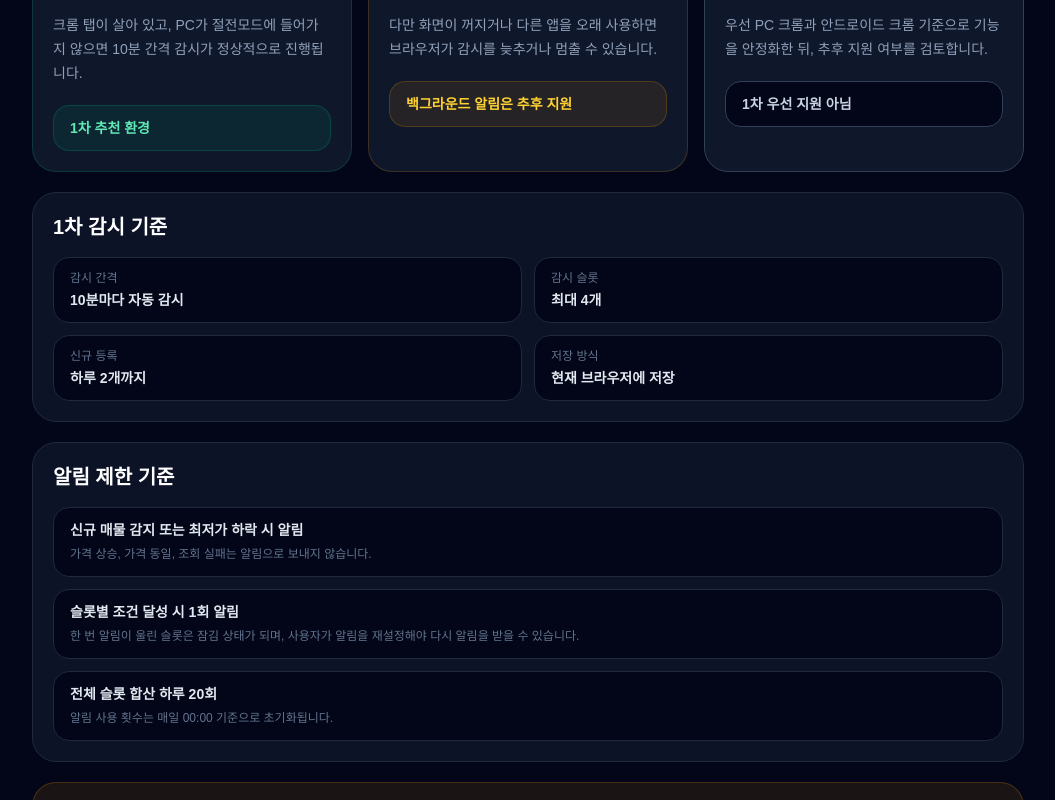
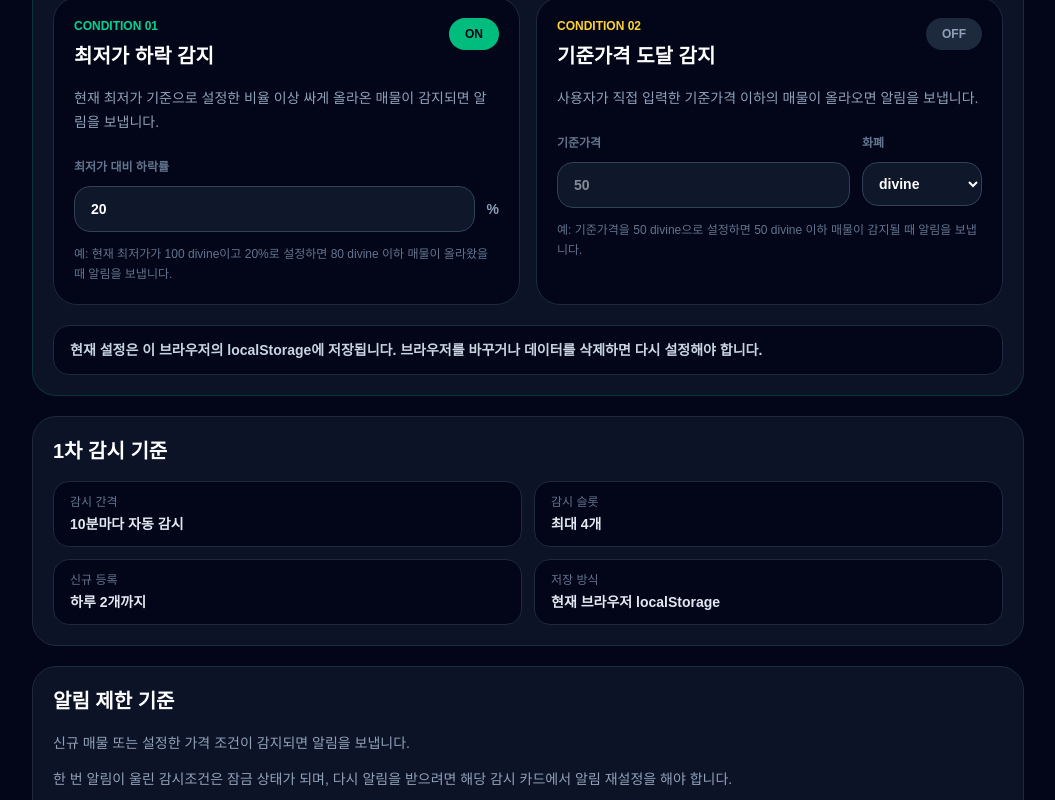
Before and after one commit to gunsoo0003-dev/poe2-radar, a Next.js app: page /watch/settings in a window 1280 px wide. Shown: the part 560-1360 px from the top of the page, without its empty margins (112-1167 px from the left). Built offline with nearby package versions, Linux system fonts and the light colour scheme.

Commit message:
add alert condition settings

```diff
--- a/app/watch/settings/page.tsx
+++ b/app/watch/settings/page.tsx
@@ -3,7 +3,29 @@
 import Link from 'next/link';
 import { useEffect, useState } from 'react';
 
-type NotificationPermissionState = 'default' | 'granted' | 'denied' | 'unsupported';
+type NotificationPermissionState =
+  | 'default'
+  | 'granted'
+  | 'denied'
+  | 'unsupported';
+
+type AlertSettings = {
+  priceDropAlertEnabled: boolean;
+  priceDropPercent: string;
+  targetPriceAlertEnabled: boolean;
+  targetPriceAmount: string;
+  targetPriceCurrency: string;
+};
+
+const ALERT_SETTINGS_KEY = 'poe2-watch-alert-settings';
+
+const DEFAULT_ALERT_SETTINGS: AlertSettings = {
+  priceDropAlertEnabled: true,
+  priceDropPercent: '20',
+  targetPriceAlertEnabled: false,
+  targetPriceAmount: '',
+  targetPriceCurrency: 'divine',
+};
 
 function getPermissionText(permission: NotificationPermissionState) {
   if (permission === 'granted') {
@@ -41,6 +63,10 @@ export default function WatchSettingsPage() {
   const [permission, setPermission] =
     useState<NotificationPermissionState>('default');
 
+  const [alertSettings, setAlertSettings] = useState<AlertSettings>(
+    DEFAULT_ALERT_SETTINGS,
+  );
+
   useEffect(() => {
     if (typeof window === 'undefined') {
       return;
@@ -52,7 +78,41 @@ export default function WatchSettingsPage() {
     }
 
     setPermission(Notification.permission as NotificationPermissionState);
+
+    const savedSettings = localStorage.getItem(ALERT_SETTINGS_KEY);
+
+    if (!savedSettings) {
+      localStorage.setItem(
+        ALERT_SETTINGS_KEY,
+        JSON.stringify(DEFAULT_ALERT_SETTINGS),
+      );
+      return;
+    }
+
+    try {
+      const parsedSettings = JSON.parse(savedSettings) as AlertSettings;
+
+      setAlertSettings({
+        ...DEFAULT_ALERT_SETTINGS,
+        ...parsedSettings,
+      });
+    } catch {
+      localStorage.setItem(
+        ALERT_SETTINGS_KEY,
+        JSON.stringify(DEFAULT_ALERT_SETTINGS),
+      );
+    }
   }, []);
+
+  const saveAlertSettings = (nextSettings: AlertSettings) => {
+    setAlertSettings(nextSettings);
+
+    if (typeof window === 'undefined') {
+      return;
+    }
+
+    localStorage.setItem(ALERT_SETTINGS_KEY, JSON.stringify(nextSettings));
+  };
 
   const handleRequestNotification = async () => {
     if (!('Notification' in window)) {
@@ -117,6 +177,254 @@ export default function WatchSettingsPage() {
               알림 권한 허용
             </button>
           </div>
+        </section>
+
+        <section className="rounded-3xl border border-emerald-500/20 bg-slate-900/80 p-5">
+          <p className="text-xs font-black tracking-[0.28em] text-emerald-400">
+            ALERT CONDITION SETTINGS
+          </p>
+
+          <h2 className="mt-3 text-2xl font-black text-white">
+            실전 알림 조건 설정
+          </h2>
+
+          <p className="mt-2 text-sm leading-6 text-slate-400">
+            알림은 두 가지 방식으로 설정할 수 있습니다. 최저가 대비 하락률
+            기준으로 받을 수도 있고, 직접 입력한 기준가격 이하 매물이 올라왔을
+            때 받을 수도 있습니다.
+          </p>
+
+          <div className="mt-5 grid grid-cols-1 gap-4 md:grid-cols-2">
+            <div className="rounded-3xl border border-slate-800 bg-slate-950 p-5">
+              <div className="flex items-start justify-between gap-4">
+                <div>
+                  <p className="text-xs font-black text-emerald-400">
+                    CONDITION 01
+                  </p>
+
+                  <h3 className="mt-2 text-xl font-black text-white">
+                    최저가 하락 감지
+                  </h3>
+                </div>
+
+                <button
+                  type="button"
+                  onClick={() =>
+                    saveAlertSettings({
+                      ...alertSettings,
+                      priceDropAlertEnabled:
+                        !alertSettings.priceDropAlertEnabled,
+                    })
+                  }
+                  className={`rounded-full px-4 py-2 text-xs font-black transition ${
+                    alertSettings.priceDropAlertEnabled
+                      ? 'bg-emerald-500 text-slate-950'
+                      : 'bg-slate-800 text-slate-400'
+                  }`}
+                >
+                  {alertSettings.priceDropAlertEnabled ? 'ON' : 'OFF'}
+                </button>
+              </div>
+
+              <p className="mt-4 text-sm leading-6 text-slate-400">
+                현재 최저가 기준으로 설정한 비율 이상 싸게 올라온 매물이
+                감지되면 알림을 보냅니다.
+              </p>
+
+              <div className="mt-5">
+                <label className="text-xs font-bold text-slate-500">
+                  최저가 대비 하락률
+                </label>
+
+                <div className="mt-2 flex items-center gap-3">
+                  <input
+                    type="number"
+                    min="1"
+                    max="99"
+                    value={alertSettings.priceDropPercent}
+                    onChange={(event) =>
+                      saveAlertSettings({
+                        ...alertSettings,
+                        priceDropPercent: event.target.value,
+                      })
+                    }
+                    className="w-full rounded-2xl border border-slate-700 bg-slate-900 px-4 py-3 text-sm font-bold text-white outline-none focus:border-emerald-400"
+                    placeholder="20"
+                  />
+
+                  <span className="text-sm font-black text-slate-400">
+                    %
+                  </span>
+                </div>
+
+                <p className="mt-3 text-xs leading-5 text-slate-500">
+                  예: 현재 최저가가 100 divine이고 20%로 설정하면 80 divine 이하
+                  매물이 올라왔을 때 알림을 보냅니다.
+                </p>
+              </div>
+            </div>
+
+            <div className="rounded-3xl border border-slate-800 bg-slate-950 p-5">
+              <div className="flex items-start justify-between gap-4">
+                <div>
+                  <p className="text-xs font-black text-amber-300">
+                    CONDITION 02
+                  </p>
+
+                  <h3 className="mt-2 text-xl font-black text-white">
+                    기준가격 도달 감지
+                  </h3>
+                </div>
+
+                <button
+                  type="button"
+                  onClick={() =>
+                    saveAlertSettings({
+                      ...alertSettings,
+                      targetPriceAlertEnabled:
+                        !alertSettings.targetPriceAlertEnabled,
+                    })
+                  }
+                  className={`rounded-full px-4 py-2 text-xs font-black transition ${
+                    alertSettings.targetPriceAlertEnabled
+                      ? 'bg-amber-400 text-slate-950'
+                      : 'bg-slate-800 text-slate-400'
+                  }`}
+                >
+                  {alertSettings.targetPriceAlertEnabled ? 'ON' : 'OFF'}
+                </button>
+              </div>
+
+              <p className="mt-4 text-sm leading-6 text-slate-400">
+                사용자가 직접 입력한 기준가격 이하의 매물이 올라오면 알림을
+                보냅니다.
+              </p>
+
+              <div className="mt-5 grid grid-cols-[1fr_120px] gap-3">
+                <div>
+                  <label className="text-xs font-bold text-slate-500">
+                    기준가격
+                  </label>
+
+                  <input
+                    type="number"
+                    min="0"
+                    value={alertSettings.targetPriceAmount}
+                    onChange={(event) =>
+                      saveAlertSettings({
+                        ...alertSettings,
+                        targetPriceAmount: event.target.value,
+                      })
+                    }
+                    className="mt-2 w-full rounded-2xl border border-slate-700 bg-slate-900 px-4 py-3 text-sm font-bold text-white outline-none focus:border-amber-300"
+                    placeholder="50"
+                  />
+                </div>
+
+                <div>
+                  <label className="text-xs font-bold text-slate-500">
+                    화폐
+                  </label>
+
+                  <select
+                    value={alertSettings.targetPriceCurrency}
+                    onChange={(event) =>
+                      saveAlertSettings({
+                        ...alertSettings,
+                        targetPriceCurrency: event.target.value,
+                      })
+                    }
+                    className="mt-2 w-full rounded-2xl border border-slate-700 bg-slate-900 px-3 py-3 text-sm font-bold text-white outline-none focus:border-amber-300"
+                  >
+                    <option value="divine">divine</option>
+                    <option value="exalted">exalted</option>
+                    <option value="chaos">chaos</option>
+                  </select>
+                </div>
+              </div>
+
+              <p className="mt-3 text-xs leading-5 text-slate-500">
+                예: 기준가격을 50 divine으로 설정하면 50 divine 이하 매물이
+                감지될 때 알림을 보냅니다.
+              </p>
+            </div>
+          </div>
+
+          <div className="mt-5 rounded-2xl border border-slate-800 bg-slate-950 px-4 py-3">
+            <p className="text-sm font-bold leading-6 text-slate-300">
+              현재 설정은 이 브라우저의 localStorage에 저장됩니다. 브라우저를
+              바꾸거나 데이터를 삭제하면 다시 설정해야 합니다.
+            </p>
+          </div>
+        </section>
+
+        <section className="rounded-3xl border border-slate-800 bg-slate-900/80 p-5">
+          <h2 className="text-xl font-black text-white">
+            1차 감시 기준
+          </h2>
+
+          <div className="mt-4 grid grid-cols-1 gap-3 md:grid-cols-2">
+            <div className="rounded-2xl border border-slate-800 bg-slate-950 px-4 py-3">
+              <p className="text-xs text-slate-500">감시 간격</p>
+              <p className="mt-1 text-sm font-bold text-slate-200">
+                10분마다 자동 감시
+              </p>
+            </div>
+
+            <div className="rounded-2xl border border-slate-800 bg-slate-950 px-4 py-3">
+              <p className="text-xs text-slate-500">감시 슬롯</p>
+              <p className="mt-1 text-sm font-bold text-slate-200">
+                최대 4개
+              </p>
+            </div>
+
+            <div className="rounded-2xl border border-slate-800 bg-slate-950 px-4 py-3">
+              <p className="text-xs text-slate-500">신규 등록</p>
+              <p className="mt-1 text-sm font-bold text-slate-200">
+                하루 2개까지
+              </p>
+            </div>
+
+            <div className="rounded-2xl border border-slate-800 bg-slate-950 px-4 py-3">
+              <p className="text-xs text-slate-500">저장 방식</p>
+              <p className="mt-1 text-sm font-bold text-slate-200">
+                현재 브라우저 localStorage
+              </p>
+            </div>
+          </div>
+        </section>
+
+        <section className="rounded-3xl border border-slate-800 bg-slate-900/80 p-5">
+          <h2 className="text-xl font-black text-white">
+            알림 제한 기준
+          </h2>
+
+          <div className="mt-4 flex flex-col gap-3 text-sm leading-6 text-slate-400">
+            <p>
+              신규 매물 또는 설정한 가격 조건이 감지되면 알림을 보냅니다.
+            </p>
+
+            <p>
+              한 번 알림이 울린 감시조건은 잠금 상태가 되며, 다시 알림을 받으려면
+              해당 감시 카드에서 알림 재설정을 해야 합니다.
+            </p>
+
+            <p>
+              전체 감시 슬롯 합산 기준으로 하루 최대 20회까지만 알림을 보냅니다.
+              일일 기준은 매일 00:00에 초기화됩니다.
+            </p>
+          </div>
+        </section>
+
+        <section className="rounded-3xl border border-amber-500/20 bg-amber-500/10 p-5">
+          <h2 className="text-xl font-black text-amber-200">
+            1차 버전 안내
+          </h2>
+
+          <p className="mt-3 text-sm leading-6 text-amber-100/80">
+            이 버전은 웹을 실행 중일 때 감시가 작동합니다. 백그라운드 푸시,
+            계정 동기화, 서버 저장, Firebase 알림은 추후 업데이트에서 검토합니다.
+          </p>
         </section>
 
         <section className="grid grid-cols-1 gap-4 md:grid-cols-3">
@@ -204,105 +512,6 @@ export default function WatchSettingsPage() {
             </div>
           </div>
         </section>
-
-        <section className="rounded-3xl border border-slate-800 bg-slate-900/80 p-5">
-          <h2 className="text-xl font-black text-white">
-            1차 감시 기준
-          </h2>
-
-          <div className="mt-4 grid grid-cols-1 gap-3 md:grid-cols-2">
-            <div className="rounded-2xl border border-slate-800 bg-slate-950 px-4 py-3">
-              <p className="text-xs text-slate-500">
-                감시 간격
-              </p>
-
-              <p className="mt-1 text-sm font-bold text-slate-200">
-                10분마다 자동 감시
-              </p>
-            </div>
-
-            <div className="rounded-2xl border border-slate-800 bg-slate-950 px-4 py-3">
-              <p className="text-xs text-slate-500">
-                감시 슬롯
-              </p>
-
-              <p className="mt-1 text-sm font-bold text-slate-200">
-                최대 4개
-              </p>
-            </div>
-
-            <div className="rounded-2xl border border-slate-800 bg-slate-950 px-4 py-3">
-              <p className="text-xs text-slate-500">
-                신규 등록
-              </p>
-
-              <p className="mt-1 text-sm font-bold text-slate-200">
-                하루 2개까지
-              </p>
-            </div>
-
-            <div className="rounded-2xl border border-slate-800 bg-slate-950 px-4 py-3">
-              <p className="text-xs text-slate-500">
-                저장 방식
-              </p>
-
-              <p className="mt-1 text-sm font-bold text-slate-200">
-                현재 브라우저에 저장
-              </p>
-            </div>
-          </div>
-        </section>
-
-        <section className="rounded-3xl border border-slate-800 bg-slate-900/80 p-5">
-          <h2 className="text-xl font-black text-white">
-            알림 제한 기준
-          </h2>
-
-          <div className="mt-4 flex flex-col gap-3">
-            <div className="rounded-2xl border border-slate-800 bg-slate-950 px-4 py-3">
-              <p className="text-sm font-bold text-slate-200">
-                신규 매물 감지 또는 최저가 하락 시 알림
-              </p>
-
-              <p className="mt-1 text-xs leading-5 text-slate-500">
-                가격 상승, 가격 동일, 조회 실패는 알림으로 보내지 않습니다.
-              </p>
-            </div>
-
-            <div className="rounded-2xl border border-slate-800 bg-slate-950 px-4 py-3">
-              <p className="text-sm font-bold text-slate-200">
-                슬롯별 조건 달성 시 1회 알림
-              </p>
-
-              <p className="mt-1 text-xs leading-5 text-slate-500">
-                한 번 알림이 울린 슬롯은 잠김 상태가 되며, 사용자가 알림을
-                재설정해야 다시 알림을 받을 수 있습니다.
-              </p>
-            </div>
-
-            <div className="rounded-2xl border border-slate-800 bg-slate-950 px-4 py-3">
-              <p className="text-sm font-bold text-slate-200">
-                전체 슬롯 합산 하루 20회
-              </p>
-
-              <p className="mt-1 text-xs leading-5 text-slate-500">
-                알림 사용 횟수는 매일 00:00 기준으로 초기화됩니다.
-              </p>
-            </div>
-          </div>
-        </section>
-
-        <section className="rounded-3xl border border-amber-500/20 bg-amber-500/10 p-5">
-          <p className="text-sm font-black text-amber-300">
-            1차 버전 안내
-          </p>
-
-          <p className="mt-2 text-sm leading-6 text-amber-100/80">
-            이 버전은 웹을 실행 중인 상태에서 사용하는 감시툴입니다. 웹을 완전히
-            닫아도 오는 백그라운드 푸시 알림은 추후 Firebase 또는 별도 푸시 서버
-            구조로 지원할 예정입니다.
-          </p>
-        </section>
       </div>
     </main>
   );
```
